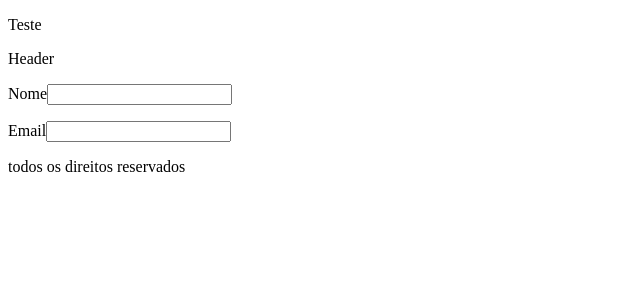
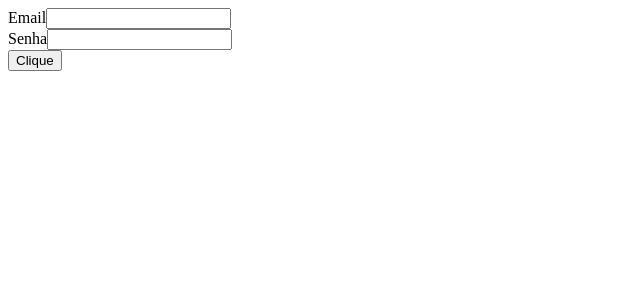
Before and after one commit to DevRobsonAlmeida/ReactJS, a React (Create React App) app: page / in a window 1280 px wide. Shown: the top 300 px of the page, without its empty margins (0-640 px from the left). Built offline with nearby package versions, Linux system fonts and the light colour scheme.

Commit message:
Propriedades - Origamid

```diff
--- a/src/App.js
+++ b/src/App.js
@@ -1,24 +1,10 @@
 import React from 'react';
-import Footer from './Footer';
 import Form from './Form/Form';
-import Header from './Header';
-
-const Teste = () => {
-  const active = true;
-  if (active) {
-    return <p>Teste</p>;
-  } else {
-    return null;
-  }
-};
 
 function App() {
   return (
     <>
-      <Teste />
-      <Header />
       <Form />
-      <Footer />
     </>
   );
 }
--- a/src/Footer.js
+++ /dev/null
@@ -1,10 +0,0 @@
-import React from 'react';
-
-const Footer = () => {
-  return (
-    <footer>
-      <p>todos os direitos reservados</p>
-    </footer>
-  );
-};
-export default Footer;
--- a/src/Form/Button.js
+++ b/src/Form/Button.js
@@ -0,0 +1,7 @@
+import React from 'react';
+
+const Button = (props) => {
+  console.log(props);
+  return <button>Clique</button>;
+};
+export default Button;
--- a/src/Form/Form.js
+++ b/src/Form/Form.js
@@ -1,19 +1,14 @@
 import React from 'react';
+import Button from './Button';
 import Input from './Input';
 
 const Form = () => {
+  const arr = ['Item 1', 'Item 2'];
   return (
     <>
-      <form>
-        <p>
-          <label htmlFor="nome">Nome</label>
-          <Input />
-        </p>
-        <p>
-          <label htmlFor="Email">Email</label>
-          <Input />
-        </p>
-      </form>
+      <Input id="email" label="Email" required></Input>
+      <Input id="senha" type="password" label="Senha"></Input>
+      <Button items={arr} />
     </>
   );
 };
--- a/src/Form/Input.js
+++ b/src/Form/Input.js
@@ -1,5 +1,12 @@
 import React from 'react';
 
-export default function Input() {
-  return <input type="text"></input>;
-}
+const Input = ({ label, id, ...props }) => {
+  console.log({ props });
+  return (
+    <div style={{ margin: '1ren 0' }}>
+      <label htmlFor={id}>{label}</label>
+      <input id={id} type="text" {...props} />
+    </div>
+  );
+};
+export default Input;
--- a/src/Header.js
+++ /dev/null
@@ -1,7 +0,0 @@
-import React from 'react';
-
-const Header = () => {
-  return <header>Header</header>;
-};
-
-export default Header;
```
